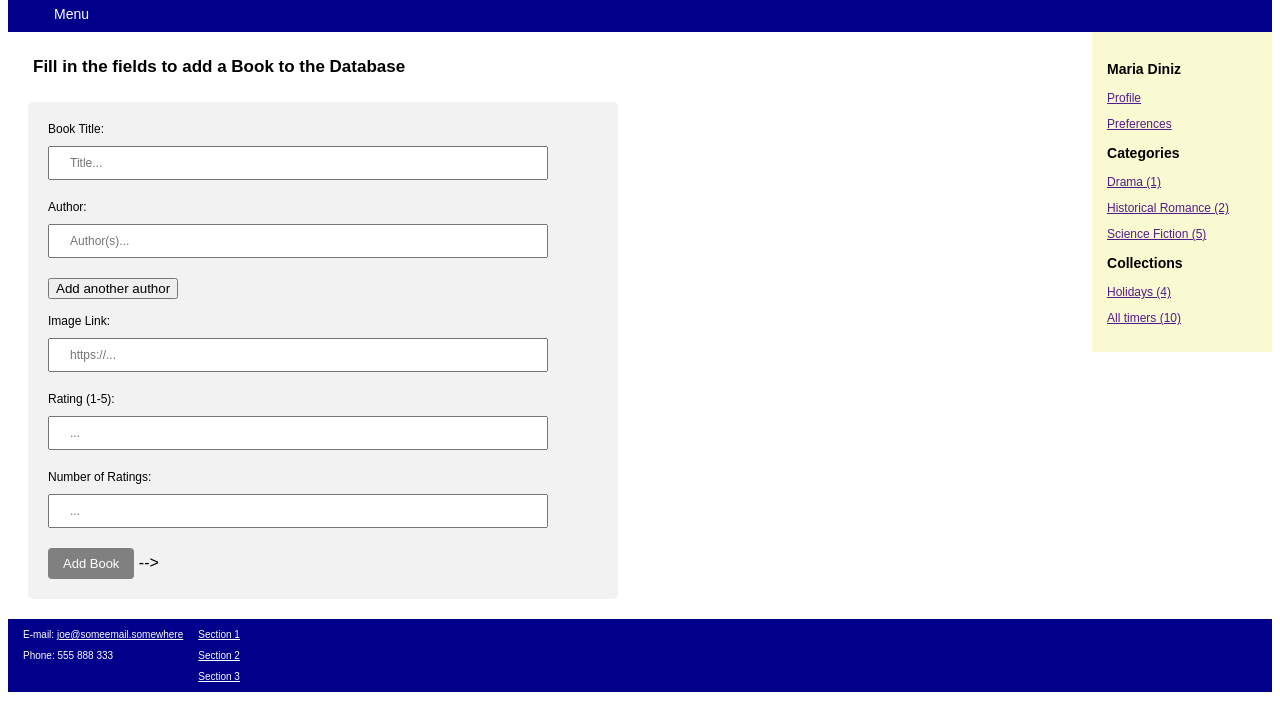
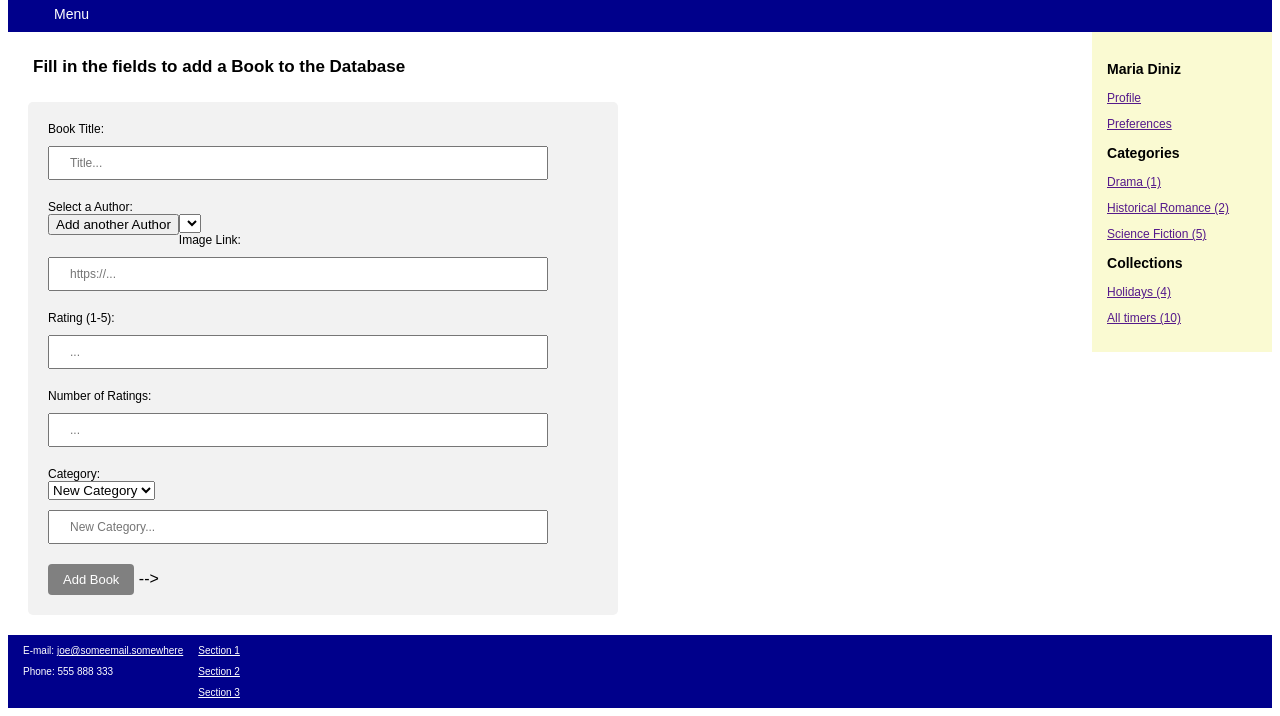
Before and after one commit to ErikFub/Books-Web-App-WCC, a website: page public/addbook.html in a window 1280 px wide. Shown: the part 146-862 px from the top of the page. Drawn offline with Linux system fonts and the light colour scheme.

Commit message:
added dropdown menus to Addbook page

```diff
--- a/public/addbook.css
+++ b/public/addbook.css
@@ -46,8 +46,6 @@ input[type=button] {
   margin-bottom: 15px;
 }
 
-input[type=button]:hover {
-  background-color: whitesmoke;
-  box-shadow: 0 0 8px rgb(77, 77, 77);
-  border-radius: 4px;
-  }
+#newauthor {
+  float: left;
+}
--- a/public/addbook.html
+++ b/public/addbook.html
@@ -49,24 +49,34 @@
         <H2>Fill in the fields to add a Book to the Database</H2>
         <form>
             <label for="title">Book Title:</label>
-            <input type="text" id="booktitle" name="title" placeholder="Title...">
+            <input type="text" id="booktitle" name="title" placeholder="Title..." required>
 
-            <label for="author">Author:</label>
-            <input type="text" id="author" name="author" class="author" placeholder="Author(s)...">
+            <div>
+                <label for="dropdown">Select a Author:</label><br>
+                <select name="dropdown" id="multipleauthors">
+                    <option value="getauthors"></option>
 
-            <div id="newfield">
-                <input type="button" value="Add another author" onclick="createNewElement();"/>
+                </select>
+                <input type="button" id="newauthor" value="Add another Author" onclick="createNewElement();"/>
                 <div id="newElementId"></div>
             </div>
 
             <label for="img">Image Link:</label>
-            <input type="text" id="image" name="img" placeholder="https://...">
+            <input type="text" id="image" name="img" placeholder="https://..." required>
 
             <label for="rating">Rating (1-5):</label>
-            <input type="text" id="rating" name="rating" placeholder="...">
+            <input type="text" id="rating" name="rating" placeholder="..." required>
 
             <label for="numberrating">Number of Ratings:</label>
-            <input type="text" id="numberrating" name="numberrating" placeholder="...">
+            <input type="text" id="numberrating" name="numberrating" placeholder="..." required>
+
+            <label for="dropdown">Category:</label><br>
+            <select name="dropdown" id="category_dropdown">
+                <option value="newcategory">New Category</option>
+                <option value="drama">Drama</option>
+                <option value="romance">Romance</option>
+            </select>
+            <input type="text" id="category" name="category" placeholder="New Category...">
 
             <input type="submit" onclick="addNewBook();" value="Add Book" > -->
             <!-- <button type='button' onclick="addNewBook();">Add Book</button> -->
--- a/public/addbook.js
+++ b/public/addbook.js
@@ -1,7 +1,7 @@
 // Add book -----------------------------------------------------------------
 
 function addNewBook() {
-    confirm("Book was added to the Database")
+    //confirm("Book was added to the Database")
     console.log("addNewBook triggered")
     // get array of authors
     let authors = []
@@ -33,6 +33,23 @@ function addNewBook() {
 // Add another author -----------------------------------------------------------
 function createNewElement() {
 	var txtNewInputBox = document.createElement('div');
-	txtNewInputBox.innerHTML = "<input type='text' id='newInputBox'>";
+	txtNewInputBox.innerHTML = "<select> <option value='test'>Test</option>";
 	document.getElementById("newElementId").appendChild(txtNewInputBox);
 }
+
+// Loading the Data ------------------------------------------------------------
+function fillAuthors(books) {
+    const listofauthors = document.getElementById("getauthors")
+    listofauthors.innerHTML = ''
+    for(let i=0; i<books.length; i++){
+        const author = books[i]
+        listofauthors.append(author)
+    }
+}
+
+function loadAuthors(){
+    console.log(fetch('/api/authors'))
+    fetch('/api/authors')
+        .then(data => data.json())
+        .then(books => fillAuthors(books))
+        }
```
